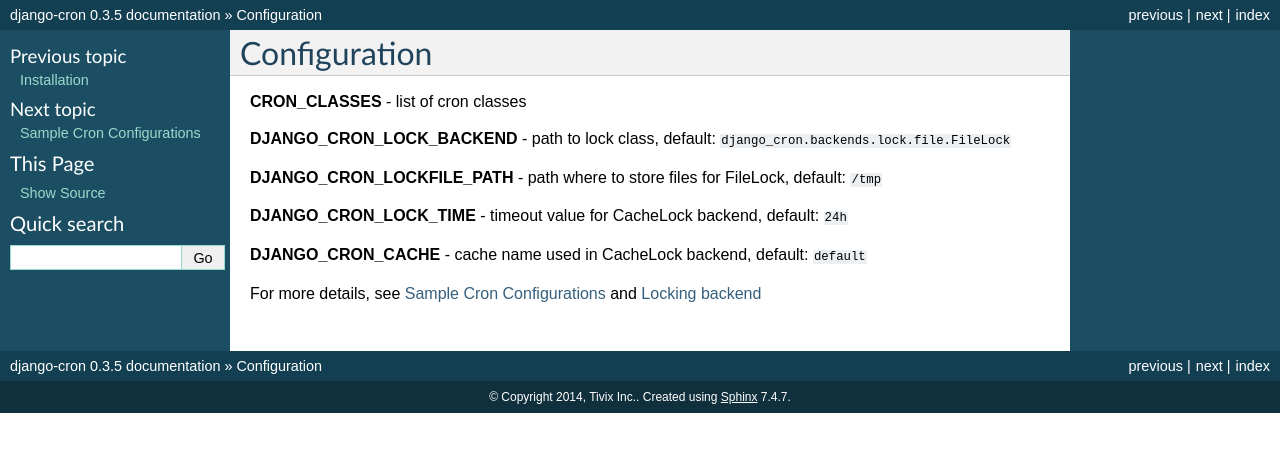
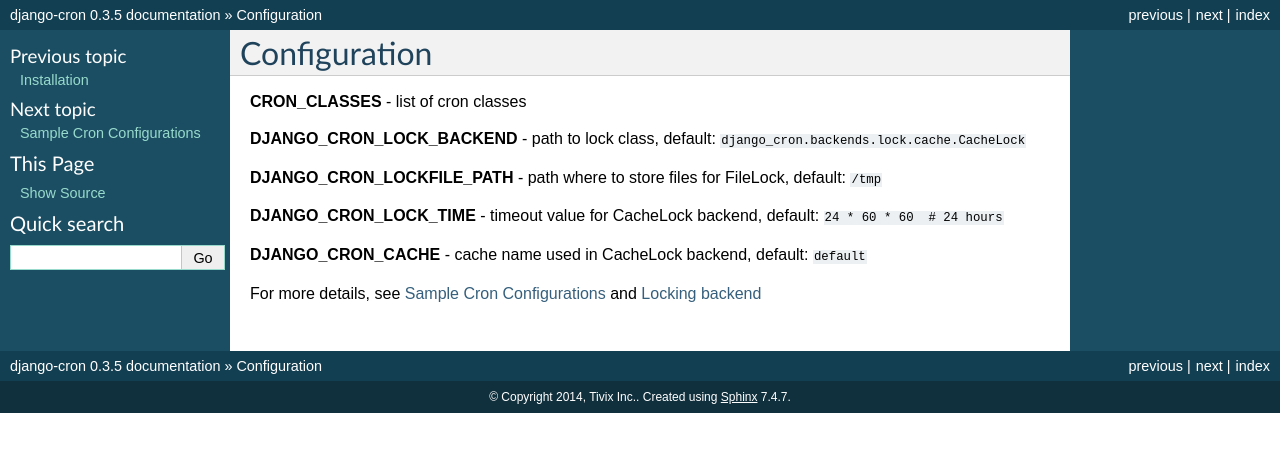
Before and after one commit to Tivix/django-cron, a Sphinx documentation site: the page built from docs/configuration.rst, in a window 1280 px wide. Shown: the top 452 px of the page. Built offline with Sphinx 7.4.7, drawn with Linux system fonts in a browser that asks for light colours.

Commit message:
Fixed docs

```diff
--- a/docs/configuration.rst
+++ b/docs/configuration.rst
@@ -3,11 +3,11 @@
 
 **CRON_CLASSES** - list of cron classes
 
-**DJANGO_CRON_LOCK_BACKEND** - path to lock class, default: ``django_cron.backends.lock.file.FileLock``
+**DJANGO_CRON_LOCK_BACKEND** - path to lock class, default: ``django_cron.backends.lock.cache.CacheLock``
 
 **DJANGO_CRON_LOCKFILE_PATH** - path where to store files for FileLock, default: ``/tmp``
 
-**DJANGO_CRON_LOCK_TIME** - timeout value for CacheLock backend, default: ``24h``
+**DJANGO_CRON_LOCK_TIME** - timeout value for CacheLock backend, default: ``24 * 60 * 60  # 24 hours``
 
 **DJANGO_CRON_CACHE** - cache name used in CacheLock backend, default: ``default``
 
--- a/docs/sample_cron_configurations.rst
+++ b/docs/sample_cron_configurations.rst
@@ -73,7 +73,7 @@
 
 .. code-block:: python
 
-    CRON_CACHE = 'cron_cache'
+    DJANGO_CRON_CACHE = 'cron_cache'
 
 
 FailedRunsNotificationCronJob
```
